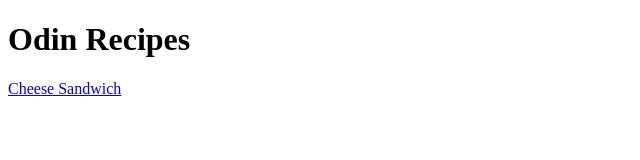
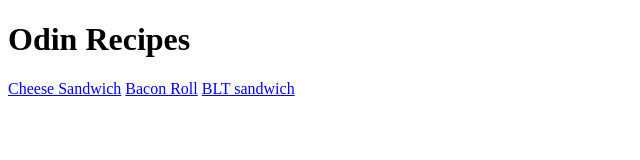
Before and after one commit to Sutts2019/odin-recipes, a plain HTML site: page index.html in a window 1280 px wide. Shown: the whole page, without its empty margins (0-640 px from the left). Drawn offline with Linux system fonts and the light colour scheme.

Commit message:
updated index.html and image folder

```diff
--- a/index.html
+++ b/index.html
@@ -9,5 +9,7 @@
 <body>
     <h1>Odin Recipes</h1>
     <a href="recipes/cheese_sandwich.html">Cheese Sandwich</a>
+    <a href="recipes/bacon_roll.html">Bacon Roll</a>
+    <a href="recipes/BLT.html">BLT sandwich</a>
 </body>
 </html>
```
Also changed, not shown: images/BLT.jpg (added), images/bacon_roll.jpg (added).
